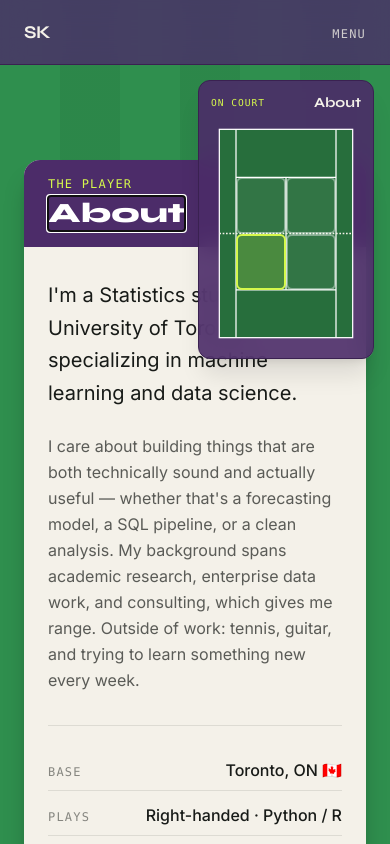
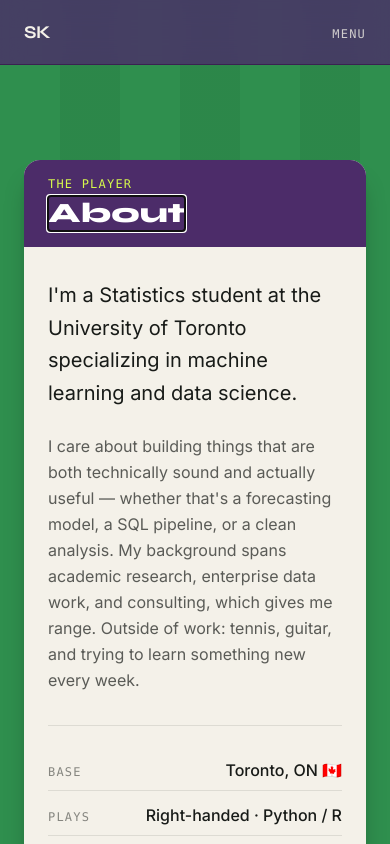
Before and after one commit to smarthkaul/smarthkaul.github.io, a React (Vite) app in the folder website/: page /about in a window 390 px wide. Shown: the top 844 px of the page. Built offline with nearby package versions, Linux system fonts and the light colour scheme.

Commit message:
Hide docked HUD on mobile to avoid overlapping section content

```diff
--- a/website/src/components/court/Hud.jsx
+++ b/website/src/components/court/Hud.jsx
@@ -9,7 +9,7 @@ const Hud = ({ active, onNavigate }) => {
       initial={reduced ? false : { opacity: 0, y: -12 }}
       animate={{ opacity: 1, y: 0 }}
       transition={reduced ? { duration: 0 } : { duration: 0.35, ease: "easeOut" }}
-      className="fixed top-20 right-4 z-40 w-44 sm:w-52 bg-wimbledon/90 backdrop-blur-md rounded-xl border border-wimbledon-dark p-3 shadow-xl"
+      className="hidden sm:block fixed top-20 right-4 z-40 w-44 sm:w-52 bg-wimbledon/90 backdrop-blur-md rounded-xl border border-wimbledon-dark p-3 shadow-xl"
       aria-label="Court navigation"
     >
       <div className="flex items-center justify-between mb-2">
```
